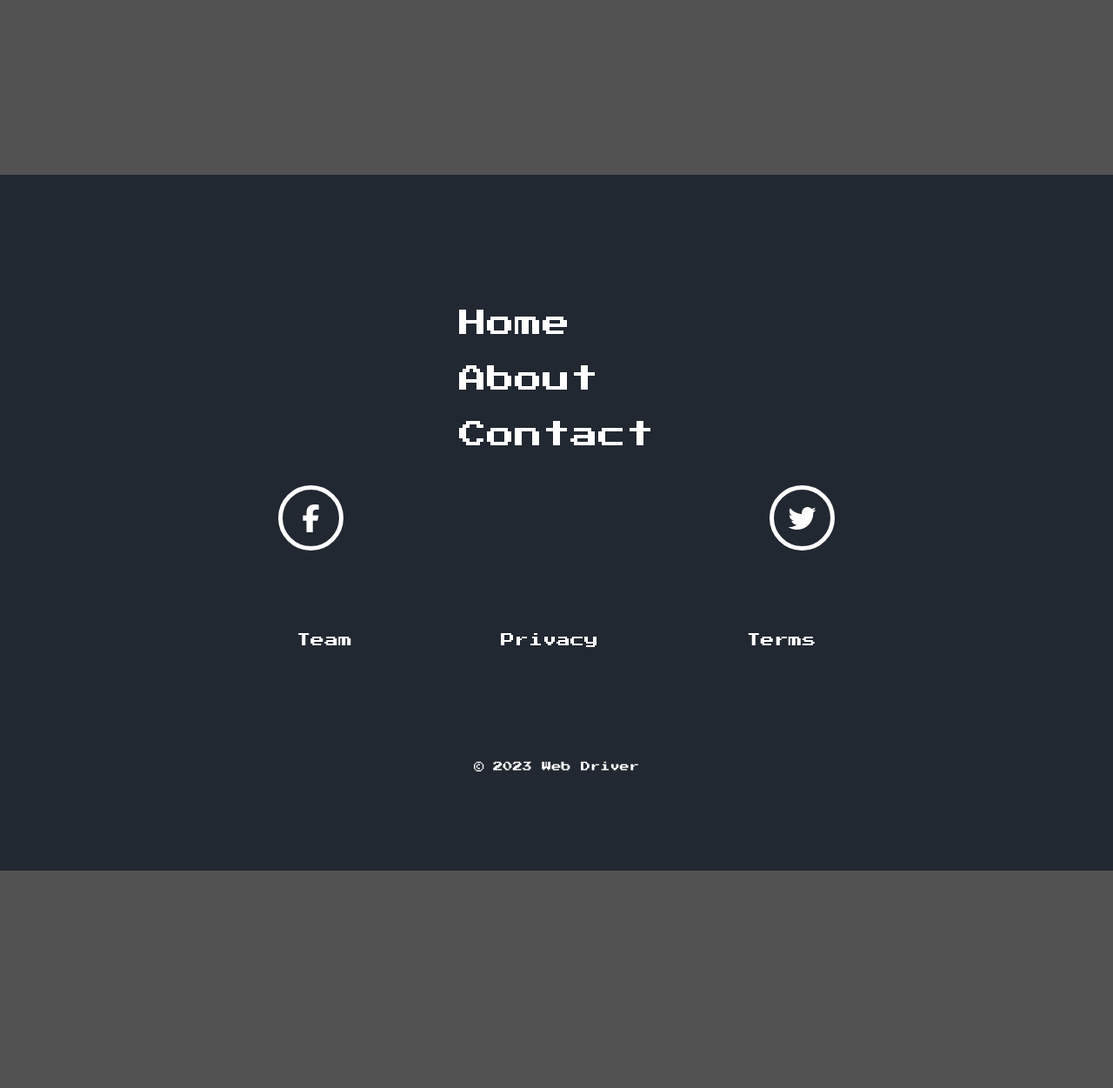
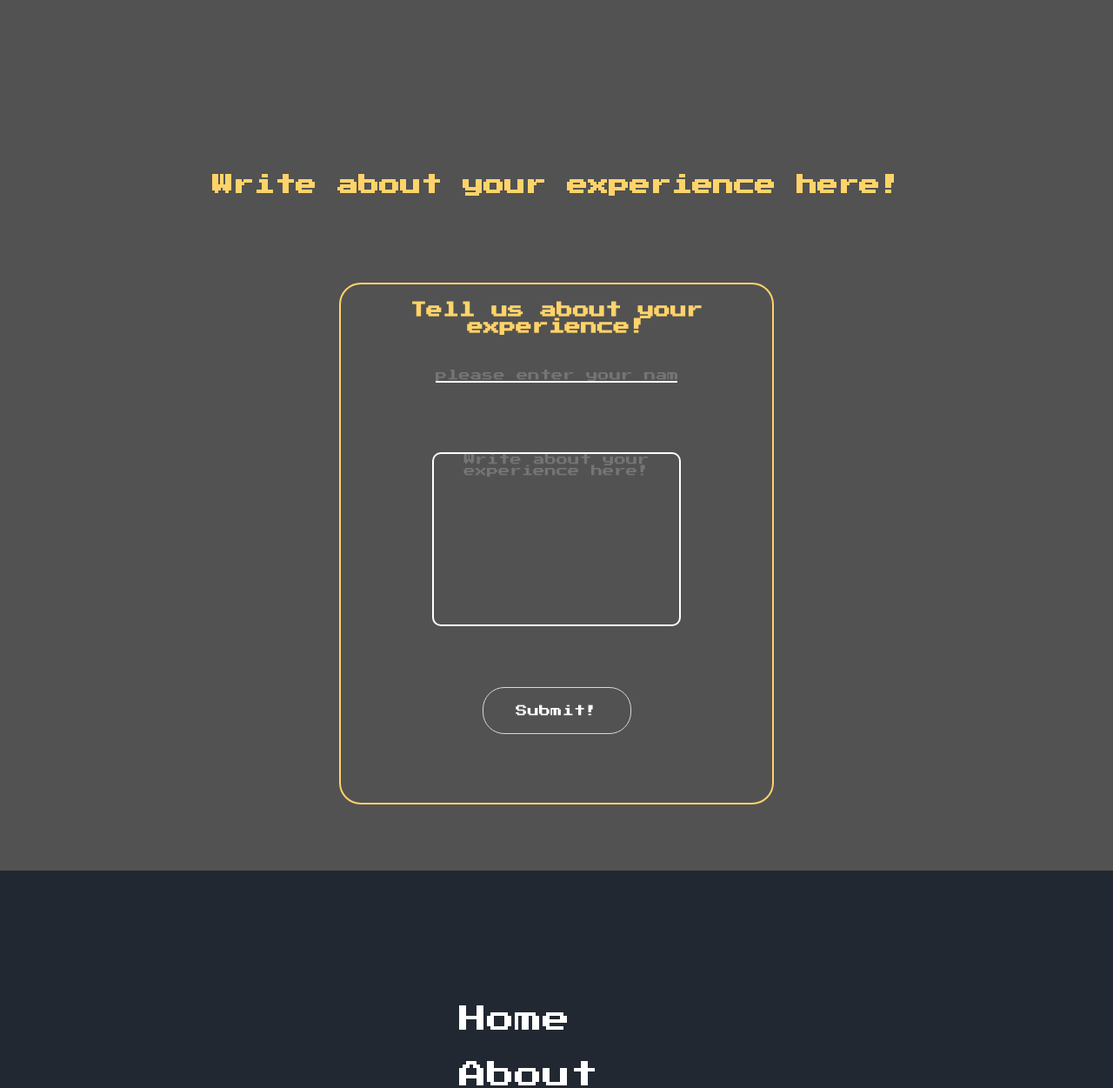
Before and after one commit to Danielsteenberg-bot/Web-Driver, a Node server app: page /company/ in a window 1280 px wide; the page is wider, and only the part inside the window is pictured. Shown: the part 4840-6091 px from the top of that part at 87% size. Before the commit the page ends 5841 px from the top of that part, so only its background shows below. Run offline with Node 20, Linux system fonts and the light colour scheme; some libraries are stand-ins or nearby versions.

Commit message:
contact-update-index

```diff
--- a/app/public/style/contactsection.css
+++ b/app/public/style/contactsection.css
@@ -1,4 +1,67 @@
 .contact-section{
     height: 100vh;
     text-align: center;
+    /* background-color: #585858; */
 }
+.contact-section h2{
+    color: var(--primary-color);
+}
+.form-contact-index{
+    margin: 0 auto;
+    margin-top: 100px;
+    width: 500px;
+    height: 600px;
+    border: 2px solid var(--primary-color);
+    border-radius: 25px;
+}
+.input-name-contact{
+    border: none;
+    border-bottom: 2px solid white;
+    background-color: transparent;
+    outline: transparent;
+    margin-top: 40px;
+    margin-bottom: 10px;
+    color: white;
+}
+.input-name-contact:focus{
+   border-bottom: 2px solid var(--primary-color);
+}
+.submitbtn-contact{
+    margin-top: 70px;
+    background-color: transparent;
+    color: white;
+    border-radius: 25px;
+    width: 171px;
+    height: 54px;
+    border: 1px solid #d9d9d9;
+}
+.submitbtn-contact:hover{
+
+    border: 2px solid var(--primary-color);
+    cursor: pointer;
+}
+.input-textarea-contact {
+    margin-top: 70px;
+    border: none;
+    border: 2px solid white;
+    border-radius: 10px;
+    resize: none;
+    height: 200px;
+    background-color: transparent;
+    color: white;
+    text-align: center;
+}
+.input-textarea-contact:focus{
+    outline: none;
+    border: 2px solid var(--primary-color);
+    border-radius: 10px;
+}
+.input-textarea-contact:hover{
+    border: 2px solid var(--primary-color);
+}
+.form-content{
+    margin-top: 20px;
+}
+.h2-wrapper-contact{
+    color: var(--primary-color);
+}
--- a/app/views/company/index.ejs
+++ b/app/views/company/index.ejs
@@ -1,8 +1,8 @@
 <!DOCTYPE html>
 <html lang="en">
 <%- include('../partials/header', {styles: ['/style/default.css', '/style/land.css' , '/style/imgGrid.css'
-    , '/style/spacer.css' , '/style/icon.css' , '/style/navbar.css' , '/style/footer.css' , '/style/main.css','/style/contactsection' ],
-    scripts: ['/script/mainSite.js', '/script/navbar.js' ]}) %>
+    , '/style/spacer.css' , '/style/icon.css' , '/style/navbar.css' , '/style/footer.css' , '/style/main.css'
+    ,'/style/contactsection.css' ], scripts: ['/script/mainSite.js', '/script/navbar.js' ]}) %>
 
     <body>
 
@@ -22,24 +22,19 @@
             </div>
             <div class="shapes">
                 <div class="svg-shape-4">
-                    <svg width="300" height="300" viewBox="0 0 389 508" fill="none"
-                        xmlns="http://www.w3.org/2000/svg">
-                        <path
-                            d="M-292.586 179.709L60.7095 -173.586L387.031 152.735L33.7355 506.031L-292.586 179.709Z"
+                    <svg width="300" height="300" viewBox="0 0 389 508" fill="none" xmlns="http://www.w3.org/2000/svg">
+                        <path d="M-292.586 179.709L60.7095 -173.586L387.031 152.735L33.7355 506.031L-292.586 179.709Z"
                             fill="#BFBFBF" fill-opacity="0.3" stroke="#DCAD05" stroke-width="2" />
                     </svg>
                 </div>
                 <div class="svg-shape-5">
-                    <svg width="300" height="250" viewBox="0 0 368 279" fill="none"
-                        xmlns="http://www.w3.org/2000/svg">
-                        <path
-                            d="M-272.693 193.283L188.589 1.30744L365.907 427.37L-95.3739 619.346L-272.693 193.283Z"
+                    <svg width="300" height="250" viewBox="0 0 368 279" fill="none" xmlns="http://www.w3.org/2000/svg">
+                        <path d="M-272.693 193.283L188.589 1.30744L365.907 427.37L-95.3739 619.346L-272.693 193.283Z"
                             fill="white" fill-opacity="0.3" stroke="#DCAD05" stroke-width="2" />
                     </svg>
                 </div>
                 <div class="svg-shape-6">
-                    <svg width="500" height="500" viewBox="0 0 656 652" fill="none"
-                        xmlns="http://www.w3.org/2000/svg">
+                    <svg width="500" height="500" viewBox="0 0 656 652" fill="none" xmlns="http://www.w3.org/2000/svg">
                         <path d="M1.40902 342.934L288.873 1.40922L654.159 308.874L366.695 650.398L1.40902 342.934Z"
                             fill="#747474" fill-opacity="0.8" stroke="#DCAD05" stroke-width="2" />
                     </svg>
@@ -143,5 +138,22 @@
                 </div>
             </div>
         </section>
+        <section class="contact-section">
+                <h2>Write about your experience here!</h2>
+                <form class="form-contact-index" method="post">
+                    <div class="form-content">
+                    <div class="wrapper-form-contact">
+                        <h3 class="h2-wrapper-contact">Tell us about your experience!</h3>
+                        <div class="input-fields-contact">
+                            <input class="input-name-contact" type="text" name="name_contact_form"
+                                placeholder="please enter your name">
+                            <textarea class="input-textarea-contact"
+                                placeholder="Write about your experience here!"></textarea>
+                        </div>
+                        <button type="submit" class="submitbtn-contact">Submit!</button>
+                    </div>
+            </div>
+            </form>
+        </section>
         <%- include('../partials/footer.ejs') %>
     </body>
```
